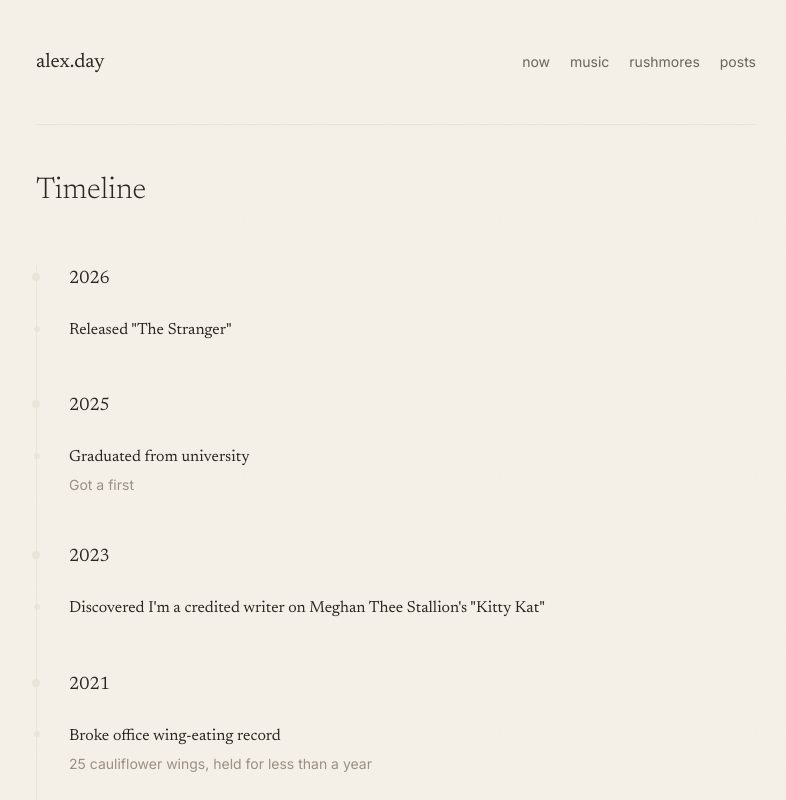
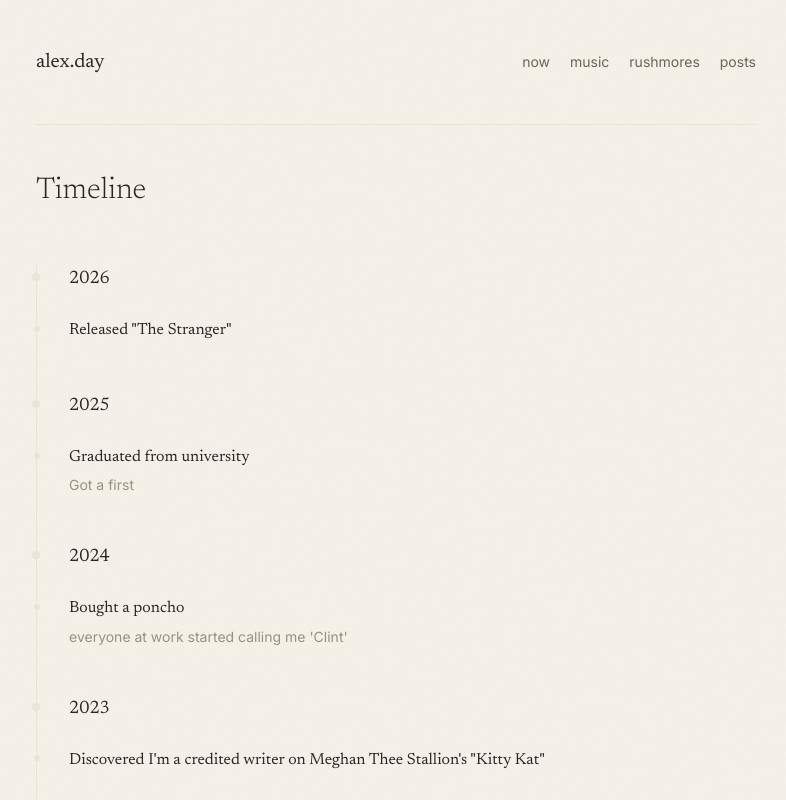
Before and after one commit to sudokufan/alex.day, a React (Vite) app: page /timeline in a window 1280 px wide. Shown: the top 800 px of the page, without its empty margins (244-1030 px from the left). Built offline with nearby package versions, Linux system fonts and the light colour scheme.

Commit message:
2024 timeline

```diff
--- a/src/content/timeline.ts
+++ b/src/content/timeline.ts
@@ -6,6 +6,11 @@ export const timeline: TimelineEntry[] = [
     year: 2025,
     title: "Graduated from university",
     description: "Got a first",
+  },
+  {
+    year: 2024,
+    title: "Bought a poncho",
+    description: "everyone at work started calling me 'Clint'",
   },
   {
     year: 2023,
```
